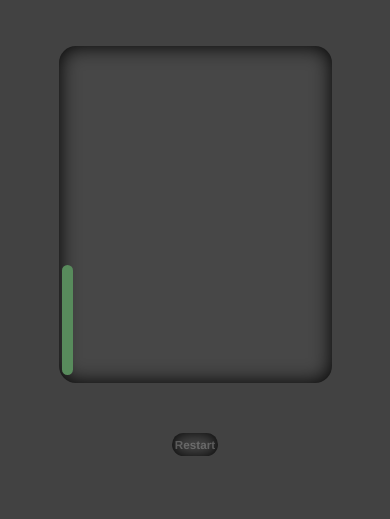
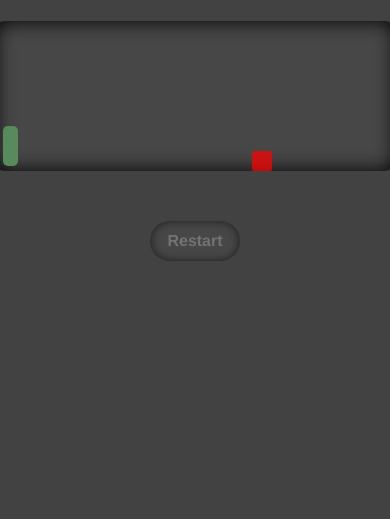
Before and after one commit to linse2268/DinoGame, a plain HTML site: page index.html in a window 390 px wide. Shown: the part 325-844 px from the top of the page. Drawn offline with Linux system fonts and the light colour scheme.

Commit message:
Update style.css

```diff
--- a/style.css
+++ b/style.css
@@ -22,7 +22,6 @@ body{
 }
 
 h1{
-    text-align: center;
     position: relative;
     top: -60px;
     font-size: 7em;
@@ -31,10 +30,17 @@ h1{
 
 }
 
+h4{
+    font-size: 3em;
+    font-weight: 800;
+    color: rgba(255, 255, 255, 0.24);
+}
+
 #game{
-    height: 40vh;
-    width: 70vw;
-    border-radius: 2svb;
+    height: 300px;
+    width: 900px;
+
+    border-radius: 10px;
     box-shadow: inset 0 0 20px black;
     background-color: rgb(71, 71, 71);
     z-index: 3;
@@ -42,14 +48,15 @@ h1{
 }
 
 #character{
-    width: 3vw;
-    height: 13vh;
+    width: 30px;
+    height: 80px;
     background-color: rgb(88, 139, 92);
-    border-radius: 1svb;
+    border-radius: 10px;
     position: relative;
-    top: 26vh;
-    left: 0.8vw;
+    top: 217px;
+    left: 10px;
     z-index: 2;
+
 }
 
 .animate{
@@ -57,40 +64,97 @@ h1{
 }
 
 @keyframes jump{
-    0%{top: 26vh;}
-    30%{top: 15vh;}
-    70%{top: 15vh;}
-    100%{top: 26vh;}
+    0%{top: 217px;}
+    30%{top: 140px;}
+    70%{top: 140px;}
+    100%{top: 217px;}
 }
 
 #block{
-    width: 4vw;
-    height: 7vh;
-    border-radius: 1svb;
+    width: 40px;
+    height: 40px;
+    border-radius: 4px;
     background-color: rgba(255, 0, 0, 0.719);
     position: relative;
-    top: 19vh;
-    left: 75vw;
+    top: 178px;
+    left: 854px;
     z-index: 1;
-    animation: block 1.5s linear infinite;
+    animation:block 1.5s linear infinite ;
 }
 
 @keyframes block{
-    0%{left: 75vw;}
-    100%{left: -5vw;}
+    0%{left: 854px;}
+    100%{left: -10px;}
 }
 
 #restart{
 
-    width: 12vw;
-    aspect-ratio: 4/2;
+    width: 200px;
+    height: 80px;
     border: none;
-    border-radius: 2svb;
+    border-radius: 20px;
     background-color:  rgb(71, 71, 71);
     box-shadow: inset 0 0 15px black;
     position: relative;
     top: 50px;
     color: rgba(255, 255, 255, 0.24);
-    font-size: 3vw;
+    font-size: 3em;
     font-weight: 700;
 }
+
+
+@media (max-width:750px){
+
+    h1{
+        font-size: 2em;
+    }
+
+    #restart{
+
+        width: 90px;
+        height: 40px;
+        font-size: 1em;
+        box-shadow: inset 0 0 10px rgba(0, 0, 0, 0.603);
+    }
+
+    h4{
+        font-size: 1.2em;
+        font-weight: 800;
+        color: rgba(255, 255, 255, 0.24);
+    }
+    #game{
+        height: 150px;
+        width: 400px;
+        overflow: hidden;
+    }
+
+    #character{
+        width: 15px;
+        height: 40px;
+        border-radius: 5px;
+        position: relative;
+        top: 105px;
+        left: 8px;
+    }
+
+    @keyframes jump{
+        0%{top: 105px;}
+        30%{top: 75px;}
+        70%{top: 75px;}
+        100%{top: 105px;}
+    }
+
+    #block{
+        width: 20px;
+        height: 20px;
+        border-radius: 2px;
+        position: relative;
+        top: 90px;
+        left: 100px;
+    }
+
+    @keyframes block{
+        0%{left: 390px;}
+        100%{left: -10px;}
+    }
+}
```
